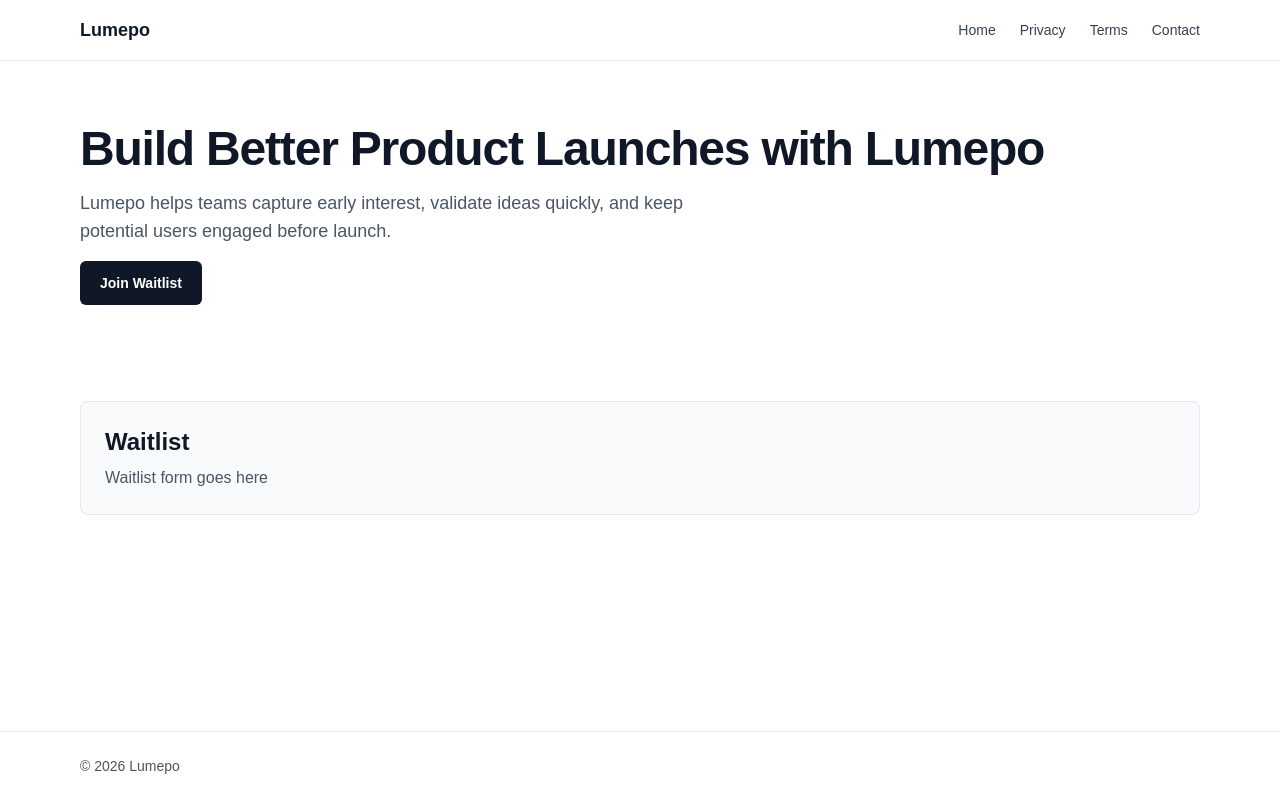
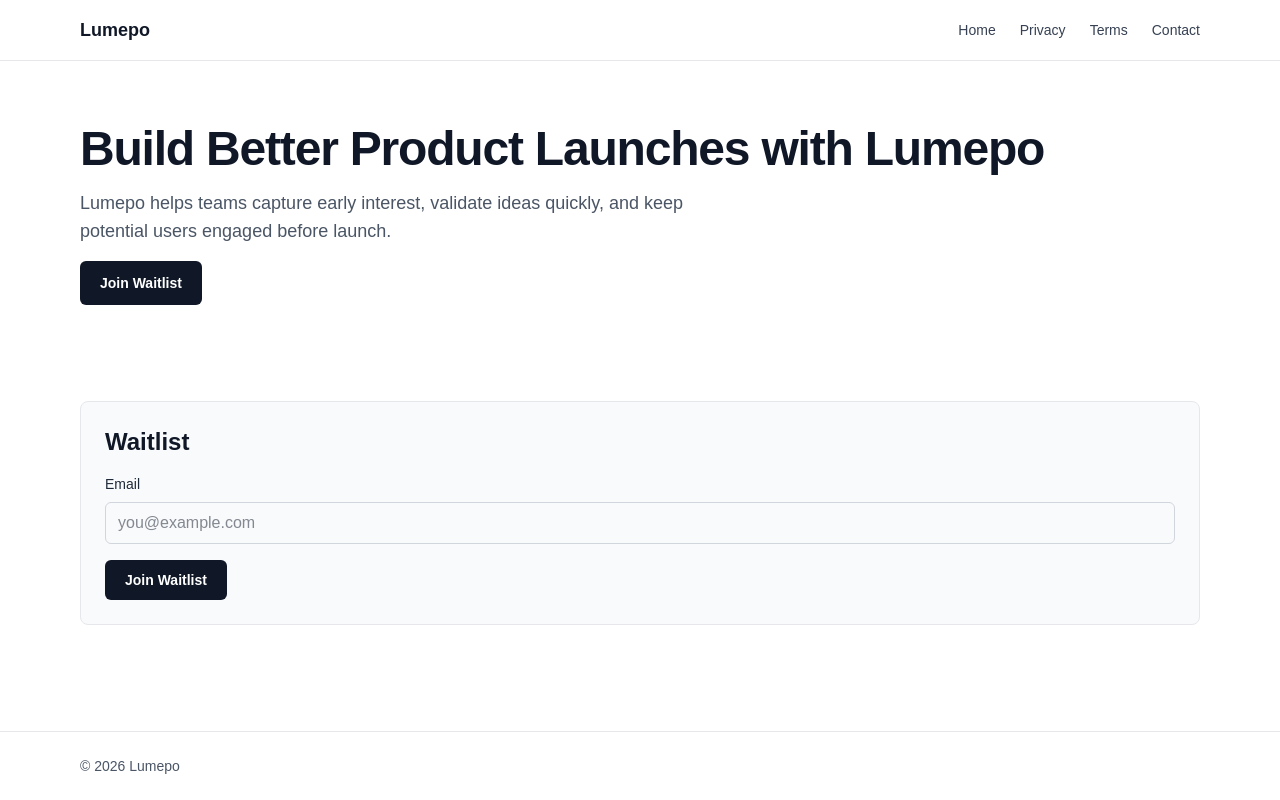
Before and after one commit to habibfrhn/lumepo-website, a Next.js app: page / in a window 1280 px wide. Built offline with nearby package versions, Linux system fonts and the light colour scheme.

Commit message:
Add client waitlist form and wire it into homepage

```diff
--- a/src/app/page.tsx
+++ b/src/app/page.tsx
@@ -1,4 +1,5 @@
 import Link from "next/link";
+import WaitlistForm from "@/components/WaitlistForm";
 
 export default function Home() {
   return (
@@ -21,7 +22,7 @@ export default function Home() {
 
       <section id="waitlist" className="rounded-lg border border-gray-200 bg-gray-50 p-6">
         <h2 className="text-2xl font-semibold text-gray-900">Waitlist</h2>
-        <p className="mt-2 text-gray-600">Waitlist form goes here</p>
+        <WaitlistForm />
       </section>
     </div>
   );
--- /dev/null
+++ b/src/components/WaitlistForm.tsx
@@ -0,0 +1,98 @@
+"use client";
+
+import { FormEvent, useState } from "react";
+
+type SubmitState = "idle" | "success" | "error";
+
+export default function WaitlistForm() {
+  const [email, setEmail] = useState("");
+  const [hp, setHp] = useState("");
+  const [isSubmitting, setIsSubmitting] = useState(false);
+  const [submitState, setSubmitState] = useState<SubmitState>("idle");
+
+  const handleSubmit = async (event: FormEvent<HTMLFormElement>) => {
+    event.preventDefault();
+    setIsSubmitting(true);
+    setSubmitState("idle");
+
+    try {
+      const response = await fetch("/api/subscribe", {
+        method: "POST",
+        headers: {
+          "Content-Type": "application/json",
+        },
+        body: JSON.stringify({
+          email,
+          consent: true,
+          source: "website",
+          landingPath: window.location.pathname,
+          utm: {},
+          hp,
+        }),
+      });
+
+      if (response.status === 200 || response.status === 204) {
+        setSubmitState("success");
+        setEmail("");
+        setHp("");
+      } else {
+        setSubmitState("error");
+      }
+    } catch {
+      setSubmitState("error");
+    } finally {
+      setIsSubmitting(false);
+    }
+  };
+
+  return (
+    <form onSubmit={handleSubmit} className="mt-4 space-y-4">
+      <div>
+        <label htmlFor="email" className="mb-2 block text-sm font-medium text-gray-800">
+          Email
+        </label>
+        <input
+          id="email"
+          name="email"
+          type="email"
+          required
+          autoComplete="email"
+          value={email}
+          onChange={(event) => setEmail(event.target.value)}
+          className="w-full rounded-md border border-gray-300 px-3 py-2 text-gray-900 outline-none ring-gray-900/10 transition focus:border-gray-500 focus:ring"
+          placeholder="you@example.com"
+        />
+      </div>
+
+      <div className="hidden" aria-hidden="true">
+        <label htmlFor="hp">Leave this field empty</label>
+        <input
+          id="hp"
+          name="hp"
+          type="text"
+          tabIndex={-1}
+          autoComplete="off"
+          value={hp}
+          onChange={(event) => setHp(event.target.value)}
+        />
+      </div>
+
+      <button
+        type="submit"
+        disabled={isSubmitting}
+        className="inline-flex rounded-md bg-gray-900 px-5 py-2.5 text-sm font-semibold text-white transition-colors hover:bg-gray-700 disabled:cursor-not-allowed disabled:opacity-70"
+      >
+        {isSubmitting ? "Submitting..." : "Join Waitlist"}
+      </button>
+
+      {submitState === "success" && (
+        <p className="text-sm text-green-700">Thanks! You&apos;re on the list.</p>
+      )}
+      {submitState === "error" && (
+        <p className="text-sm text-red-700">
+          Something went wrong. Please try again.
+        </p>
+      )}
+    </form>
+  );
+}
```
